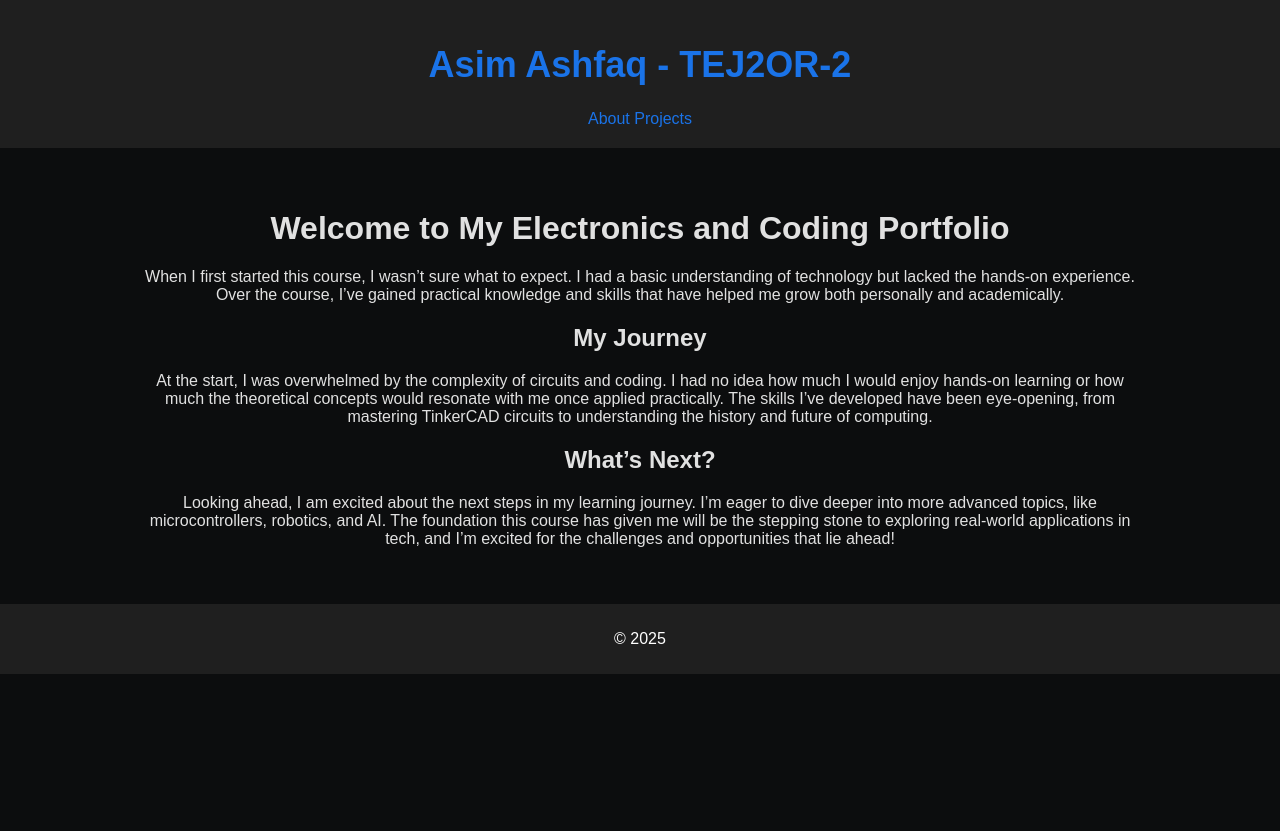
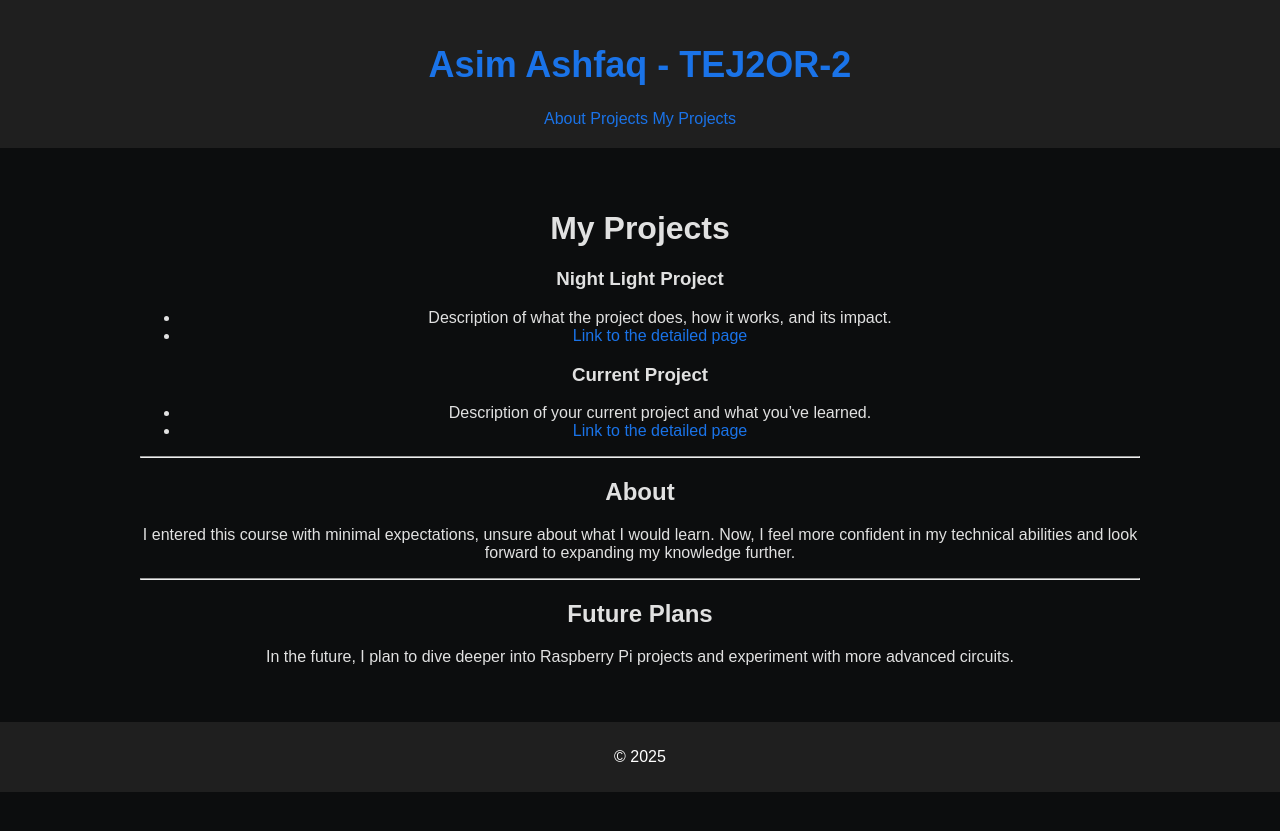
Before and after one commit to Asim-A-dev/Asim.github.io, a Jekyll site: the page built from index.md, in a window 1280 px wide. Shown: the top 831 px of the page. Built offline with Jekyll 4.4.1, drawn with Linux system fonts in a browser that asks for light colours; our own code applies the rules of GitHub Pages for plain Markdown files.

Commit message:
Update index.md

```diff
--- a/index.md
+++ b/index.md
@@ -1,18 +1,21 @@
----
-layout: default
+# My Projects
+
+### Night Light Project
+- Description of what the project does, how it works, and its impact.
+- [Link to the detailed page](#)
+
+### Current Project
+- Description of your current project and what you've learned.
+- [Link to the detailed page](#)
+
 ---
 
-<div class="intro">
-    <h1>Welcome to My Electronics and Coding Portfolio</h1>
-    <p>When I first started this course, I wasn’t sure what to expect. I had a basic understanding of technology but lacked the hands-on experience. Over the course, I’ve gained practical knowledge and skills that have helped me grow both personally and academically.</p>
-</div>
+## About
 
-<div class="journey">
-    <h2>My Journey</h2>
-    <p>At the start, I was overwhelmed by the complexity of circuits and coding. I had no idea how much I would enjoy hands-on learning or how much the theoretical concepts would resonate with me once applied practically. The skills I’ve developed have been eye-opening, from mastering TinkerCAD circuits to understanding the history and future of computing.</p>
-</div>
+I entered this course with minimal expectations, unsure about what I would learn. Now, I feel more confident in my technical abilities and look forward to expanding my knowledge further.
 
-<div class="goals">
-    <h2>What’s Next?</h2>
-    <p>Looking ahead, I am excited about the next steps in my learning journey. I’m eager to dive deeper into more advanced topics, like microcontrollers, robotics, and AI. The foundation this course has given me will be the stepping stone to exploring real-world applications in tech, and I’m excited for the challenges and opportunities that lie ahead!</p>
-</div>
+---
+
+## Future Plans
+
+In the future, I plan to dive deeper into Raspberry Pi projects and experiment with more advanced circuits.
```
